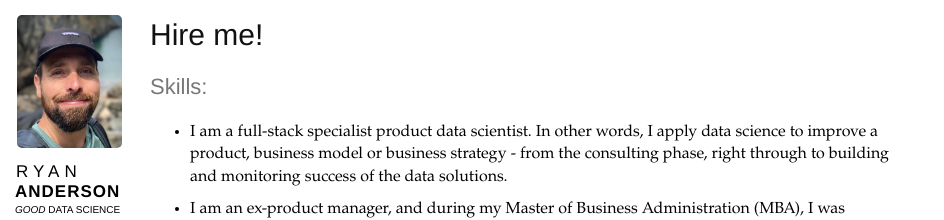
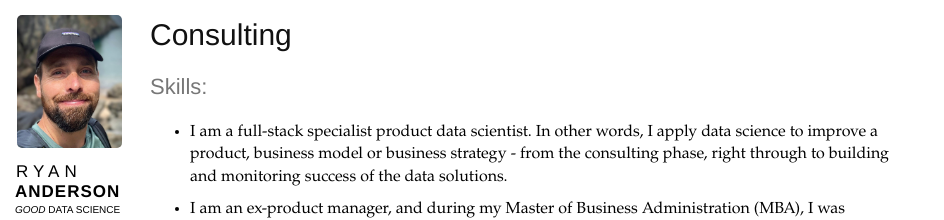
Before and after one commit to ryan-anderson-ds/ryan-anderson-ds.github.io, a Jekyll site: the page built from consulting.md, in a window 1280 px wide. Shown: the top 220 px of the page, without its empty margins (0-944 px from the left). Built offline with Jekyll 4.4.1, drawn with Linux system fonts in a browser that asks for light colours.

Commit message:
Update consulting.md

```diff
--- a/consulting.md
+++ b/consulting.md
@@ -1,6 +1,6 @@
 ---
 layout: post
-title: "Hire me!"
+title: "Consulting"
 permalink: /consulting/
 ---
 
```
